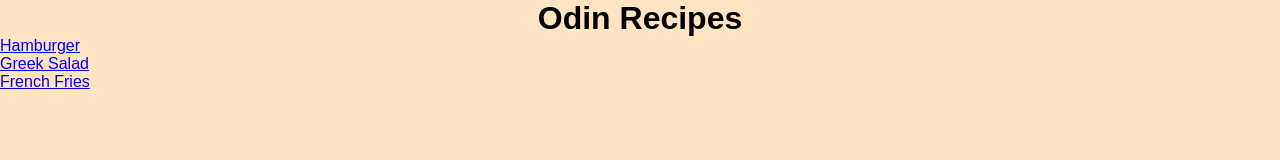
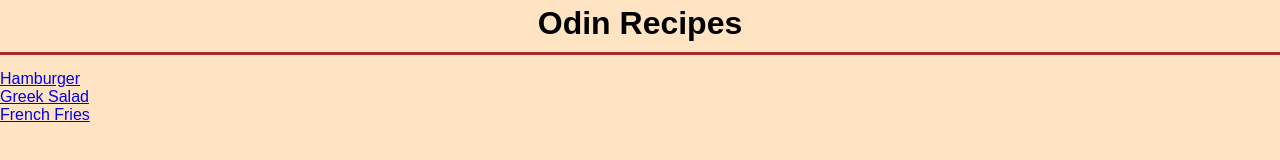
Before and after one commit to JustMrArgus/odin-recipes, a plain HTML site: page index.html in a window 1280 px wide. Drawn offline with Linux system fonts and the light colour scheme.

Commit message:
Add more h1 rules

```diff
--- a/css/style.css
+++ b/css/style.css
@@ -11,4 +11,8 @@ body {
 
 h1 {
     text-align: center;
+    padding-top: 5px;
+    padding-bottom: 10px;
+    border-bottom: solid brown 3px;
+    margin-bottom: 15px;
 }
```
